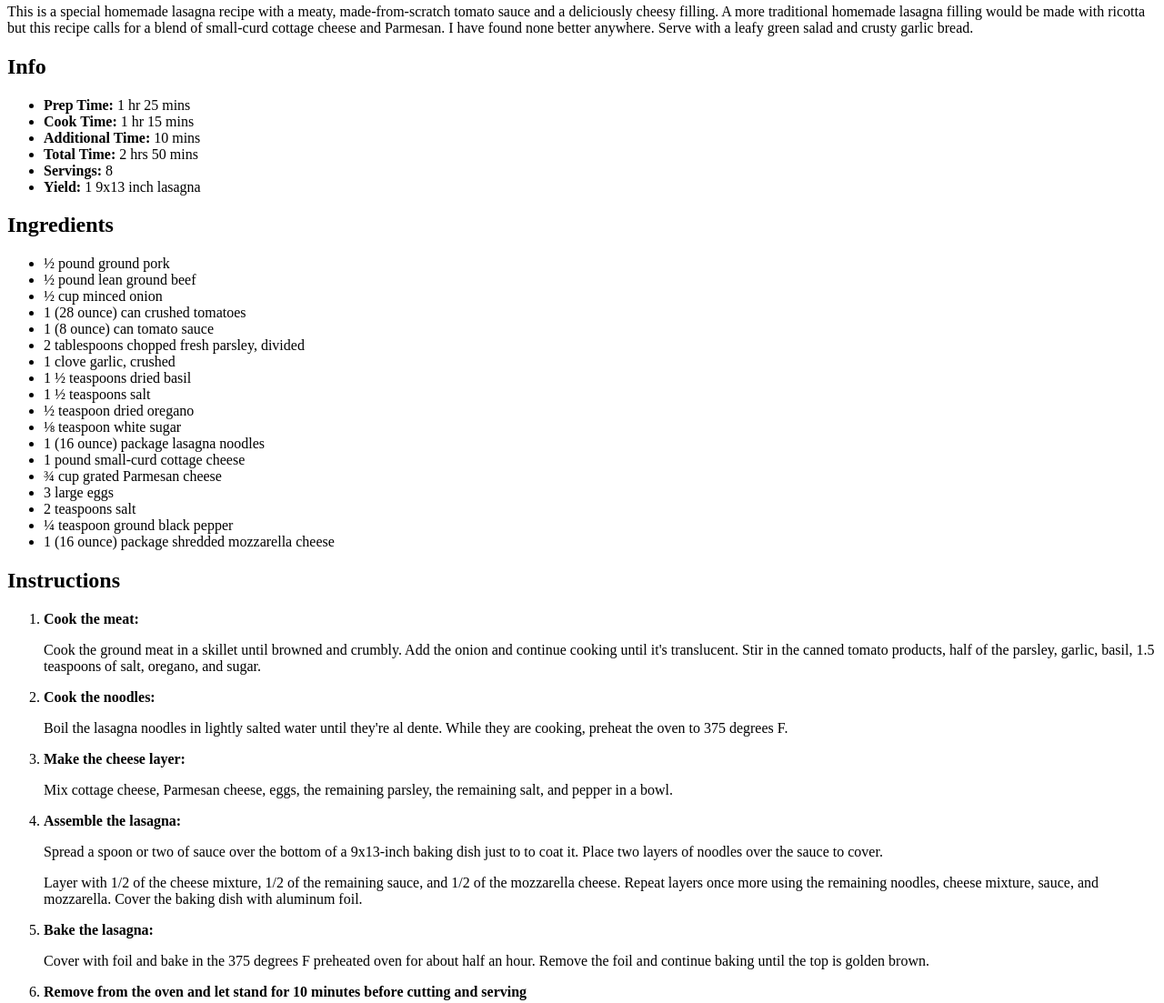
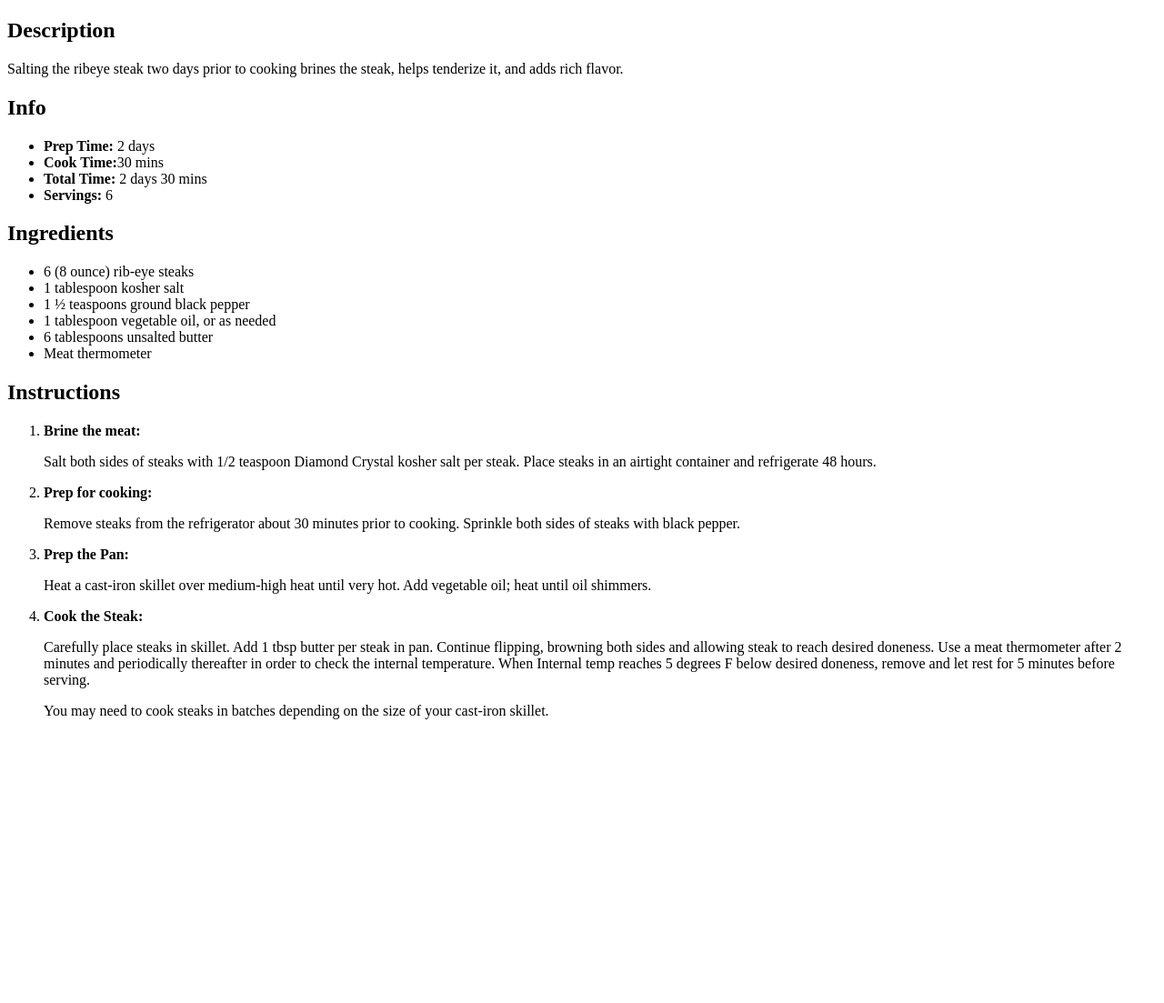
Before and after one commit to gsytnik/odin-recipes, a plain HTML site: page pages/ribeye.html in a window 1280 px wide. Shown: the part 615-1718 px from the top of the page at 91% size. After the commit the page ends 1422 px from the top, so only its background shows below. Drawn offline with Linux system fonts and the light colour scheme.

Commit message:
Completed Ribeye Recipe Page.

```diff
--- a/pages/ribeye.html
+++ b/pages/ribeye.html
@@ -3,93 +3,65 @@
 <head>
     <meta charset="UTF-8">
     <meta name="viewport" content="width=device-width, initial-scale=1.0">
-    <title>Lasagna Recipe</title>
+    <title>Ribeye Recipe</title>
 </head>
 <body>
     <a href="../index.html">Home</a>
-    <h1>Lasagna</h1>
-    <img src="../images/Lasagna.png">
+    <h1>Ribeye</h1>
+    <img src="../images/Ribeye.png">
     <h2>Description</h2>
     <p>
-        This is a special homemade lasagna recipe with a meaty,
-        made-from-scratch tomato sauce and a deliciously cheesy filling.
-        A more traditional homemade lasagna filling would be made with ricotta but this
-        recipe calls for a blend of small-curd cottage cheese and Parmesan.
-        I have found none better anywhere.
-        Serve with a leafy green salad and crusty garlic bread.
+        Salting the ribeye steak two days prior to cooking brines the steak, helps tenderize it, and adds rich flavor.
     </p>
     <h2>Info</h2>
     <ul>
-        <li><strong>Prep Time:</strong> 1 hr 25 mins</li>
-        <li><strong>Cook Time:</strong> 1 hr 15 mins</li>
-        <li><strong>Additional Time:</strong> 10 mins</li>
-        <li><strong>Total Time:</strong> 2 hrs 50 mins</li>
-        <li><strong>Servings:</strong> 8</li>
-        <li><strong>Yield:</strong> 1 9x13 inch lasagna</li>
+        <li><strong>Prep Time:</strong> 2 days</li>
+        <li><strong>Cook Time:</strong>30 mins</li>
+        <li><strong>Total Time:</strong> 2 days 30 mins</li>
+        <li><strong>Servings:</strong> 6</li>
     </ul>
     <h2>Ingredients</h2>
     <ul>
-        <li>½ pound ground pork</li>
-        <li>½ pound lean ground beef</li>
-        <li>½ cup minced onion</li>
-        <li>1 (28 ounce) can crushed tomatoes</li>
-        <li>1 (8 ounce) can tomato sauce</li>
-        <li>2 tablespoons chopped fresh parsley, divided</li>
-        <li>1 clove garlic, crushed</li>
-        <li>1 ½ teaspoons dried basil</li>
-        <li>1 ½ teaspoons salt</li>
-        <li>½ teaspoon dried oregano</li>
-        <li>⅛ teaspoon white sugar</li>
-        <li>1 (16 ounce) package lasagna noodles</li>
-        <li>1 pound small-curd cottage cheese</li>
-        <li>¾ cup grated Parmesan cheese</li>
-        <li>3 large eggs</li>
-        <li>2 teaspoons salt</li>
-        <li>¼ teaspoon ground black pepper</li>
-        <li>1 (16 ounce) package shredded mozzarella cheese</li>
+        <li>6 (8 ounce) rib-eye steaks</li>
+        <li>1 tablespoon kosher salt</li>
+        <li>1 ½ teaspoons ground black pepper</li>
+        <li>1 tablespoon vegetable oil, or as needed</li>
+        <li>6 tablespoons unsalted butter</li>
+        <li>Meat thermometer</li>
     </ul>
     <h2>Instructions</h2>
     <ol>
         <li>
-            <strong>Cook the meat:</strong>
+            <strong>Brine the meat:</strong>
             <p>
-                Cook the ground meat in a skillet until browned and crumbly.
-                Add the onion and continue cooking until it's translucent.
-                Stir in the canned tomato products, half of the parsley, garlic, basil,
-                1.5 teaspoons of salt, oregano, and sugar.
+                Salt both sides of steaks with 1/2 teaspoon Diamond Crystal kosher salt per steak.
+                Place steaks in an airtight container and refrigerate 48 hours.
             </p>
         </li>
         <li>
-            <strong>Cook the noodles:</strong>
+            <strong>Prep for cooking:</strong>
             <p>
-                Boil the lasagna noodles in lightly salted water until they're al dente.
-                While they are cooking, preheat the oven to 375 degrees F.
+                Remove steaks from the refrigerator about 30 minutes prior to cooking.
+                Sprinkle both sides of steaks with black pepper.
             </p>
         </li>
         <li>
-            <strong>Make the cheese layer:</strong>
-            <p>Mix cottage cheese, Parmesan cheese, eggs, the remaining parsley, the remaining salt, and pepper in a bowl.</p>
+            <strong>Prep the Pan:</strong>
+            <p>Heat a cast-iron skillet over medium-high heat until very hot. Add vegetable oil; heat until oil shimmers.</p>
         </li>
         <li>
-            <strong>Assemble the lasagna:</strong>
+            <strong>Cook the Steak:</strong>
             <p>
-                Spread a spoon or two of sauce over the bottom of a 9x13-inch baking dish just to to coat it.
-                Place two layers of noodles over the sauce to cover.
+                Carefully place steaks in skillet. Add 1 tbsp butter per steak in pan. Continue flipping,
+                browning both sides and allowing steak to reach desired doneness.
+                Use a meat thermometer after 2 minutes and periodically
+                thereafter in order to check the internal temperature.
+                When Internal temp reaches 5 degrees F below desired doneness, remove and let rest for 5 minutes before serving.
             </p>
             <p>
-                Layer with 1/2 of the cheese mixture, 1/2 of the remaining sauce, and 1/2 of the mozzarella cheese.
-                Repeat layers once more using the remaining noodles, cheese mixture, sauce, and mozzarella.
-                Cover the baking dish with aluminum foil.
+                You may need to cook steaks in batches depending on the size of your cast-iron skillet.
             </p>
         </li>
-        <li>
-            <strong>Bake the lasagna:</strong>
-            <p>
-                Cover with foil and bake in the 375 degrees F preheated oven for about half an hour.
-                Remove the foil and continue baking until the top is golden brown.
-            </p>
-        </li>
-        <li><strong>Remove from the oven and let stand for 10 minutes before cutting and serving</strong></li>
     </ol>
 
 </body>
```
Also changed, not shown: images/Ribeye.png (added).
